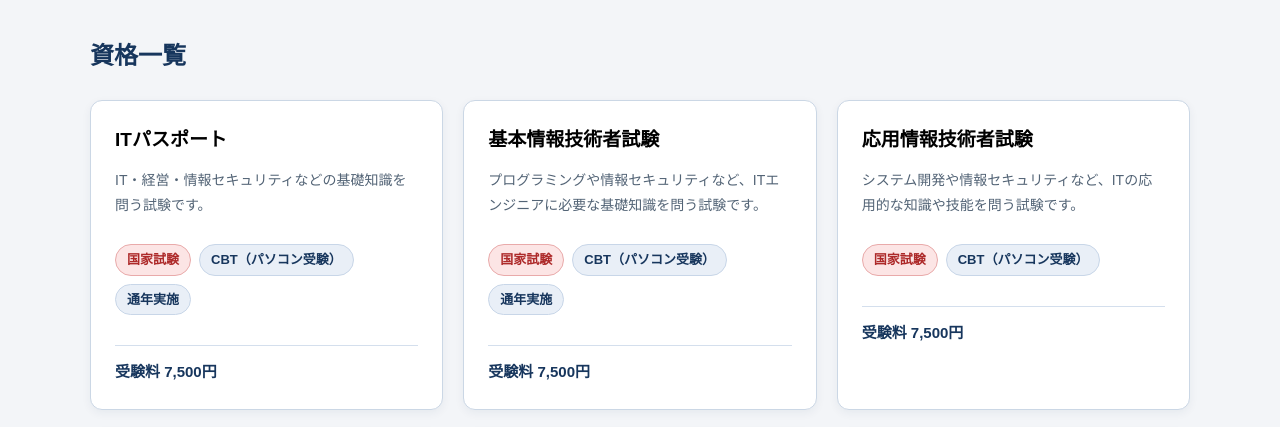
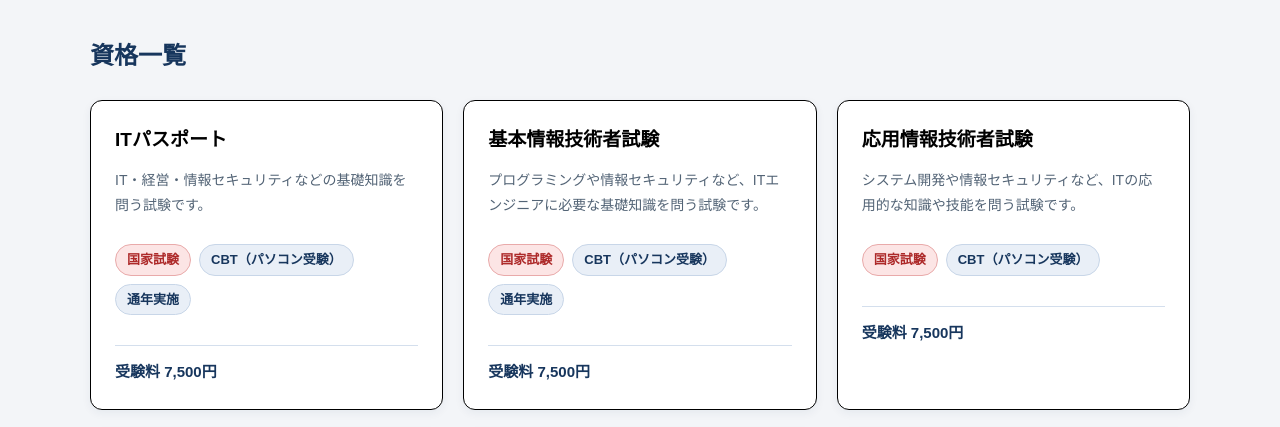
Before and after one commit to karepan1031-collab/examinatin-s, a plain HTML site: page it.html in a window 1280 px wide. Shown: the part 317-744 px from the top of the page. Drawn offline with Linux system fonts and the light colour scheme.

Commit message:
Update style.css

```diff
--- a/style.css
+++ b/style.css
@@ -1233,7 +1233,7 @@ body.detail-page {
   margin-bottom: 0;
 
   background-color: #ffffff;
-  border: 1px solid #cbd7e5;
+  border: 1px solid #000000;
   border-radius: 12px;
 
   box-shadow: 0 3px 10px rgba(23, 54, 93, 0.06);
```
